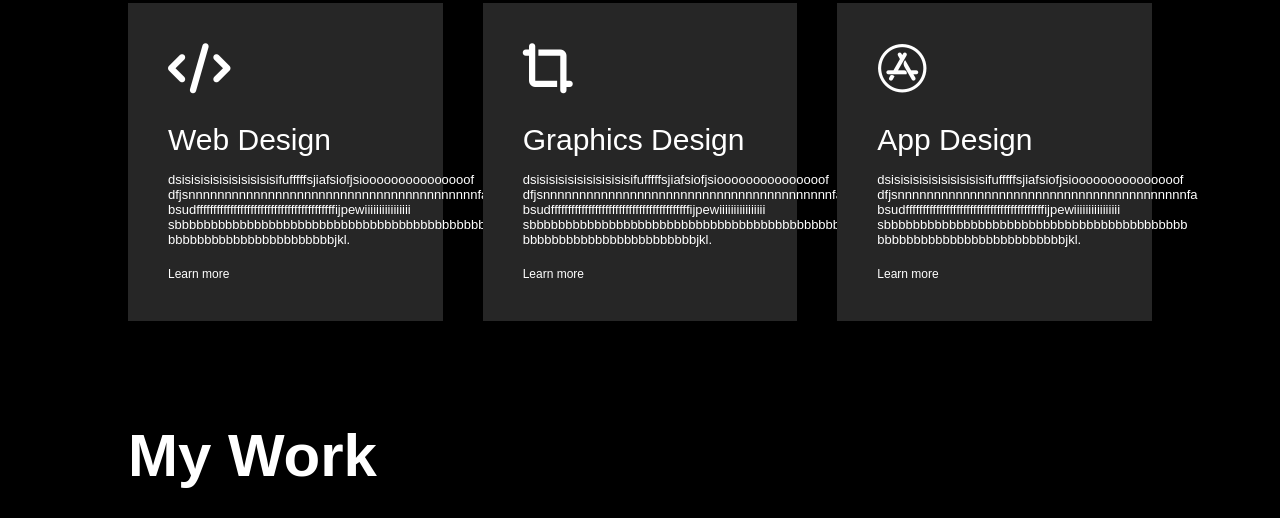
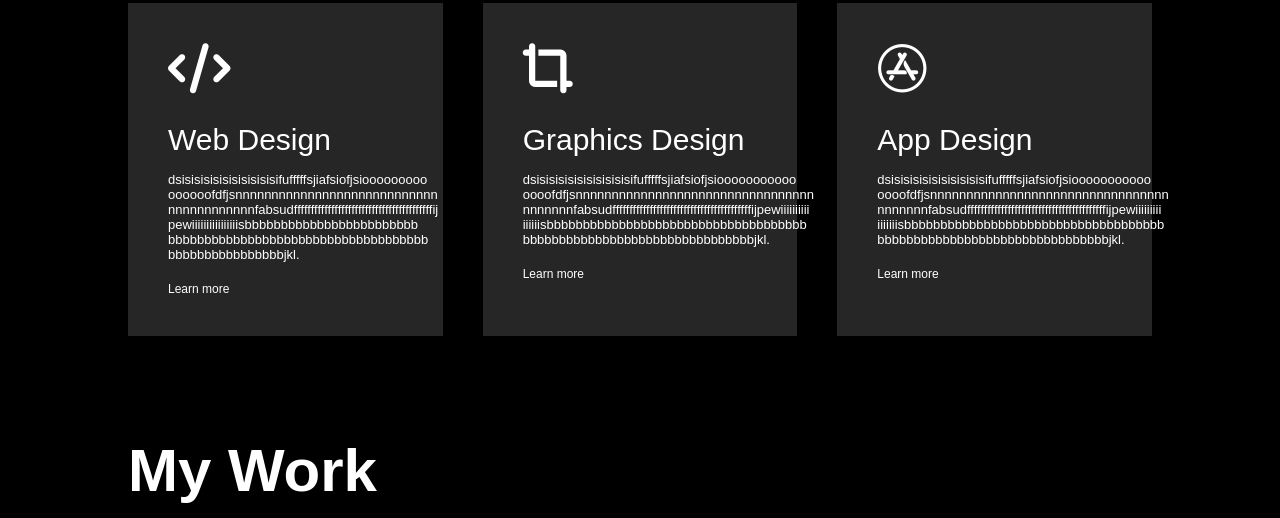
Before and after one commit to Hellyeahhippo/Dipeshadhikari.github.io, a plain HTML site: page index.html in a window 1280 px wide. Shown: the part 1777-2295 px from the top of the page. Drawn offline with Linux system fonts and the light colour scheme.

Commit message:
Add files via upload

```diff
--- a/index.html
+++ b/index.html
@@ -84,30 +84,34 @@
           <i class="fa-solid fa-code"></i>
           <h2>Web Design</h2>
           <p>
-            dsisisisisisisisisisisifufffffsjiafsiofjsiooooooooooooooof
-            dfjsnnnnnnnnnnnnnnnnnnnnnnnnnnnnnnnnnnnnnnnnfa
-            bsudfffffffffffffffffffffffffffffffffffffffffijpewiiiiiiiiiiiiiiii<br>
-            sbbbbbbbbbbbbbbbbbbbbbbbbbbbbbbbbbbbbbbbbbbbbb<br>bbbbbbbbbbbbbbbbbbbbbbbjkl.</p>
+            dsisisisisisisisisisisifufffffsjiafsiofjsiooooooooo
+            oooooofdfjsnnnnnnnnnnnnnnnnnnnnnnnnnnnn
+            nnnnnnnnnnnnfabsudfffffffffffffffffffffffffffffffffffffffffij
+            pewiiiiiiiiiiiiiiiisbbbbbbbbbbbbbbbbbbbbbbbb
+            bbbbbbbbbbbbbbbbbbbbbbbbbbbbbbbbbbbb
+            bbbbbbbbbbbbbbbbjkl.</p>
           <a href="#">Learn more</a>
         </div>
         <div>
           <i class="fa-solid fa-crop-simple"></i>
           <h2>Graphics Design</h2>
           <p>
-            dsisisisisisisisisisisifufffffsjiafsiofjsiooooooooooooooof
-            dfjsnnnnnnnnnnnnnnnnnnnnnnnnnnnnnnnnnnnnnnnnfa
-            bsudfffffffffffffffffffffffffffffffffffffffffijpewiiiiiiiiiiiiiiii<br>
-            sbbbbbbbbbbbbbbbbbbbbbbbbbbbbbbbbbbbbbbbbbbbb<br>bbbbbbbbbbbbbbbbbbbbbbbbjkl.</p>
+            dsisisisisisisisisisisifufffffsjiafsiofjsiooooooooooo
+            oooofdfjsnnnnnnnnnnnnnnnnnnnnnnnnnnnnnnnnn
+            nnnnnnnfabsudfffffffffffffffffffffffffffffffffffffffffijpewiiiiiiiiii
+            iiiiiisbbbbbbbbbbbbbbbbbbbbbbbbbbbbbbbbbbbb
+            bbbbbbbbbbbbbbbbbbbbbbbbbbbbbbbbjkl.</p>
           <a href="#">Learn more</a>
         </div>
         <div>
           <i class="fa-brands fa-app-store"></i>
           <h2>App Design</h2>
           <p>
-            dsisisisisisisisisisisifufffffsjiafsiofjsiooooooooooooooof
-            dfjsnnnnnnnnnnnnnnnnnnnnnnnnnnnnnnnnnnnnnnnnfa
-            bsudfffffffffffffffffffffffffffffffffffffffffijpewiiiiiiiiiiiiiiii<br>
-            sbbbbbbbbbbbbbbbbbbbbbbbbbbbbbbbbbbbbbbbbbb<br>bbbbbbbbbbbbbbbbbbbbbbbbbbjkl.</p>
+            dsisisisisisisisisisisifufffffsjiafsiofjsiooooooooooo
+            oooofdfjsnnnnnnnnnnnnnnnnnnnnnnnnnnnnnnnnn
+            nnnnnnnfabsudfffffffffffffffffffffffffffffffffffffffffijpewiiiiiiiii
+            iiiiiiisbbbbbbbbbbbbbbbbbbbbbbbbbbbbbbbbbbbb
+            bbbbbbbbbbbbbbbbbbbbbbbbbbbbbbbbjkl.</p>
           <a href="#">Learn more</a>
         </div>
       </div>
```
